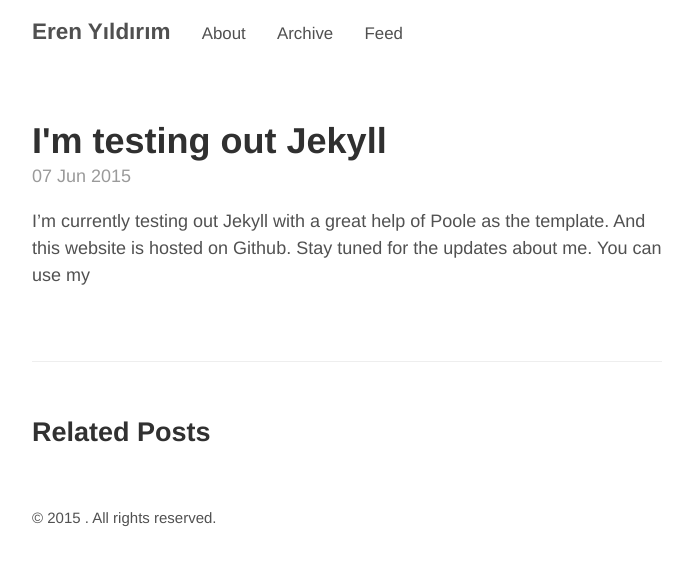
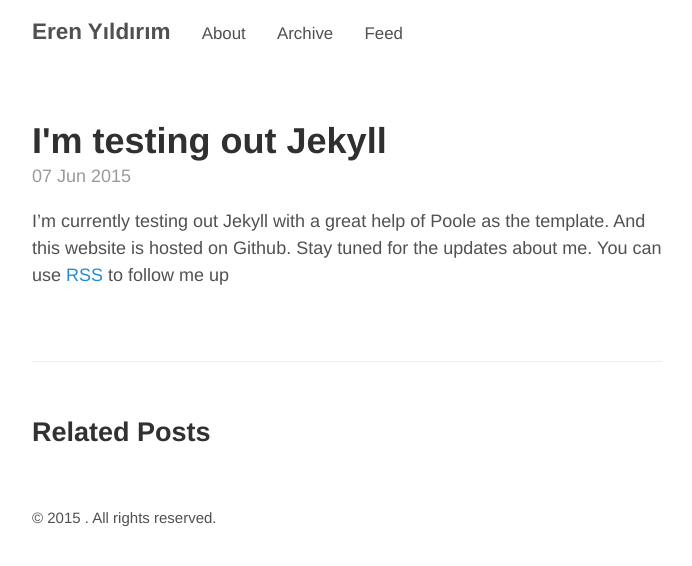
Before and after one commit to ernyldrm/ernyldrm.github.io, a Jekyll site: the page built from _posts/2015-06-07-testing-out.md, in a window 1280 px wide. Shown: the top 566 px of the page, without its empty margins (293-985 px from the left). Built offline with Jekyll 4.4.1, drawn with Linux system fonts in a browser that asks for light colours.

Commit message:
demo post update

```diff
--- a/_posts/2015-06-07-testing-out.md
+++ b/_posts/2015-06-07-testing-out.md
@@ -6,4 +6,4 @@ permalink: test
 ---
 
 I'm currently testing out Jekyll with a great help of Poole as the template. And this website is hosted on Github.
-Stay tuned for the updates about me. You can use my
+Stay tuned for the updates about me. You can use [RSS](http://erenyildirim.com/atom.xml) to follow me up
```
